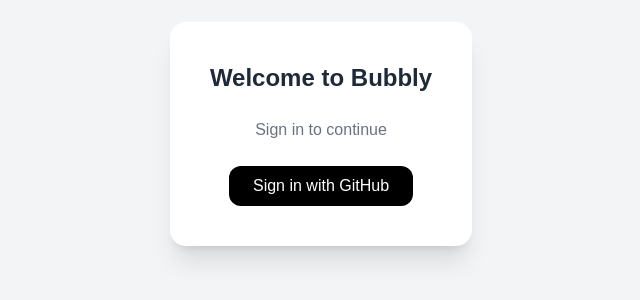
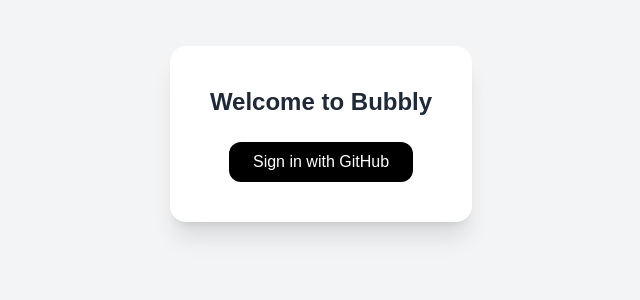
Before and after one commit to Nano1008/odin-bubbly-social-media-app, a Next.js app in the folder client/: page /signin in a window 1280 px wide. Shown: the part 266-566 px from the top of the page, without its empty margins (319-959 px from the left). Built offline with nearby package versions, Linux system fonts and the light colour scheme.

Commit message:
Delete a line

```diff
--- a/client/src/app/signin/page.js
+++ b/client/src/app/signin/page.js
@@ -10,7 +10,6 @@
     <div className="min-h-screen flex items-center justify-center bg-gray-100">
       <div className="bg-white p-10 rounded-2xl shadow-xl text-center space-y-6">
         <h1 className="text-2xl font-bold text-gray-800">Welcome to Bubbly</h1>
-        <p className="text-gray-500">Sign in to continue</p>
         <button
           onClick={handleSignIn}
           className="bg-black text-white px-6 py-2 rounded-xl hover:bg-gray-800 transition"
```
